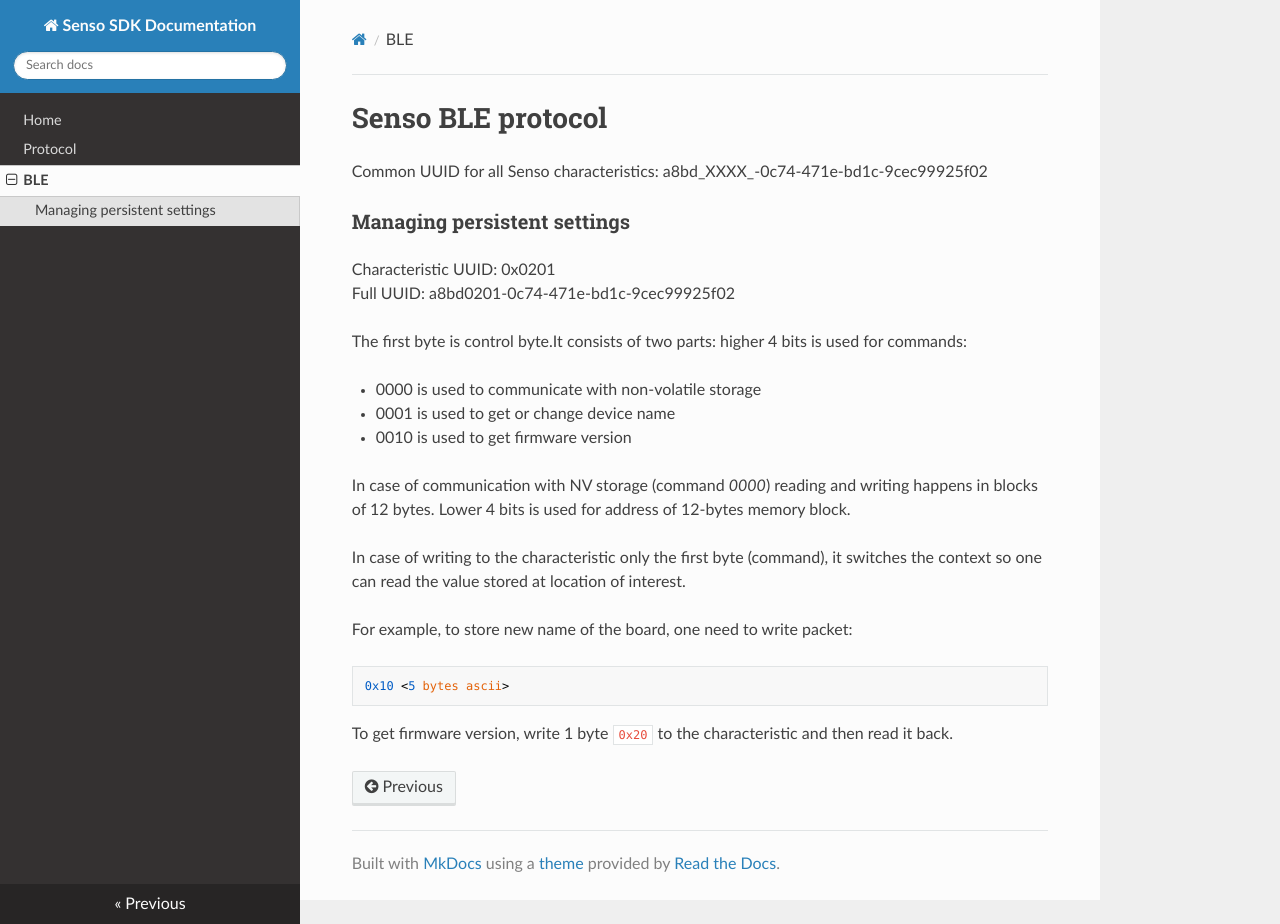
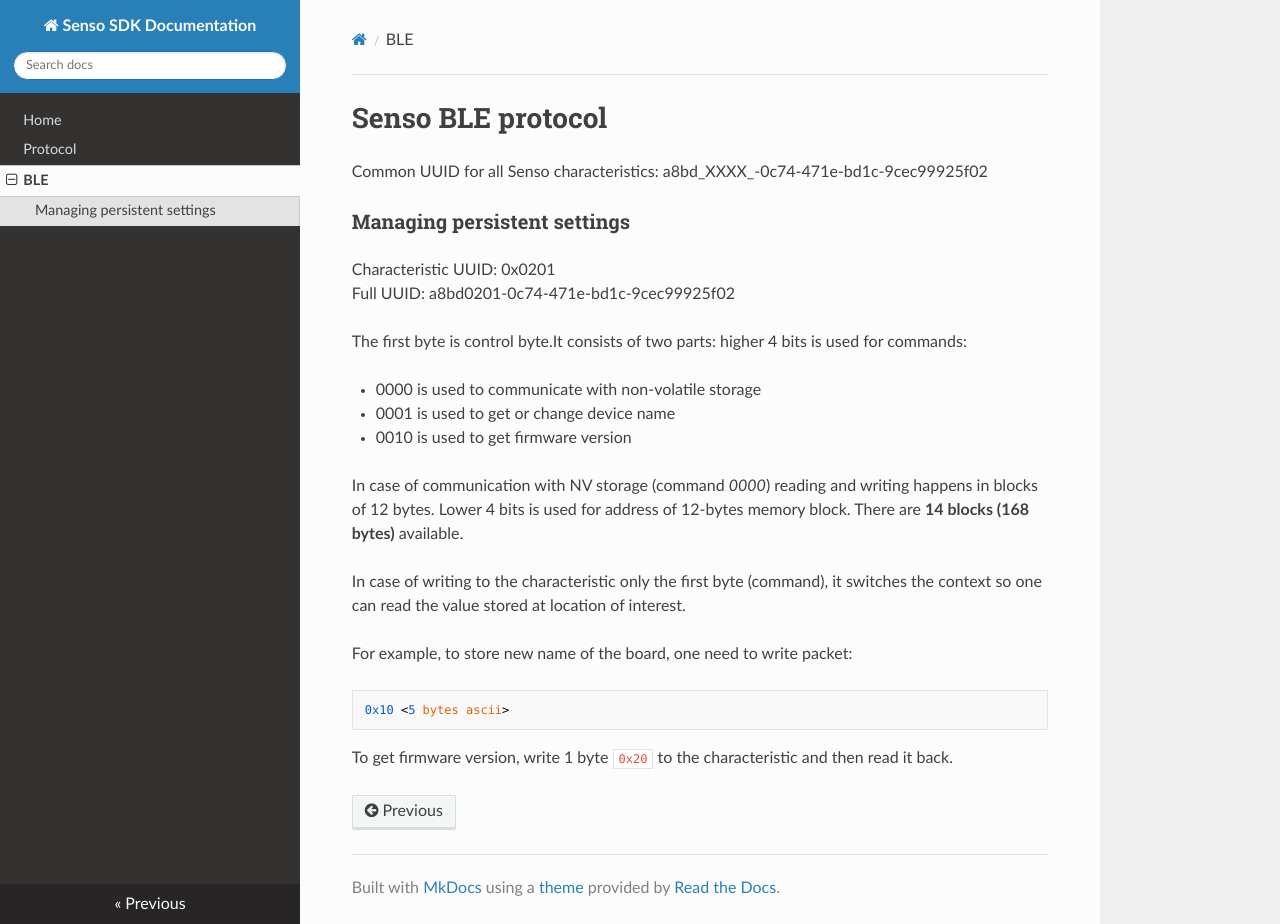
Before and after one commit to paintenzero/senso-docs, an MkDocs documentation site: the page built from docs/ble_protocol.md, in a window 1280 px wide and 924 px high. Built offline with MkDocs 1.6.1, drawn with Linux system fonts in a browser that asks for light colours; nearby versions of some CDN libraries; old or Windows-style settings are respelled for this version of MkDocs.

Commit message:
Added SNV memory capacity

```diff
--- a/docs/ble_protocol.md
+++ b/docs/ble_protocol.md
@@ -13,7 +13,7 @@ The first byte is control byte.It consists of two parts: higher 4 bits is used f
 - 0001 is used to get or change device name
 - 0010 is used to get firmware version
 
-In case of communication with NV storage (command _0000_) reading and writing happens in blocks of 12 bytes. Lower 4 bits is used for address of 12-bytes memory block.
+In case of communication with NV storage (command _0000_) reading and writing happens in blocks of 12 bytes. Lower 4 bits is used for address of 12-bytes memory block. There are **14 blocks (168 bytes)** available.
 
 In case of writing to the characteristic only the first byte (command), it switches the context so one can read the value stored at location of interest.
 
```
